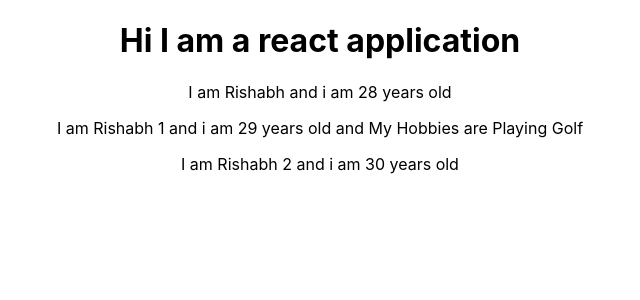
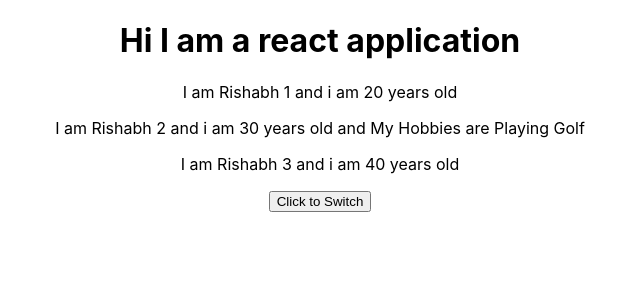
Before and after one commit to rkalra1996/react_tuts, a React (Create React App) app: page / in a window 1280 px wide. Shown: the top 300 px of the page, without its empty margins (320-960 px from the left). Built offline with nearby package versions, Linux system fonts and the light colour scheme; the HTML template or start-up script is replaced by a standard one.

Commit message:
using state properties

```diff
--- a/src/App.js
+++ b/src/App.js
@@ -4,13 +4,23 @@ import './App.css';
 import Person from './Person/Person';
 
 class App extends Component {
+  // all components, whether functional or class based, have a special property called state
+  // this state helps to manage data from within the component unlike supplying data from outside the component
+  state = {
+    persons: [
+      {name: 'Rishabh 1', age: 20},
+      {name: 'Rishabh 2', age: 30},
+      {name: 'Rishabh 3', age: 40}
+    ]
+  }
   render() {
     return (
       <div className="App">
         <h1>Hi I am a react application</h1>
-        <Person  name="Rishabh" age="28"/>
-        <Person  name="Rishabh 1" age="29">My Hobbies are Playing Golf</Person>
-        <Person  name="Rishabh 2" age="30"/>
+        <Person  name={this.state.persons[0].name} age={this.state.persons[0].age}/>
+        <Person  name={this.state.persons[1].name} age={this.state.persons[1].age}>My Hobbies are Playing Golf</Person>
+        <Person  name={this.state.persons[2].name} age={this.state.persons[2].age}/>
+        <button>Click to Switch</button>
       </div>
     );
   }
```
